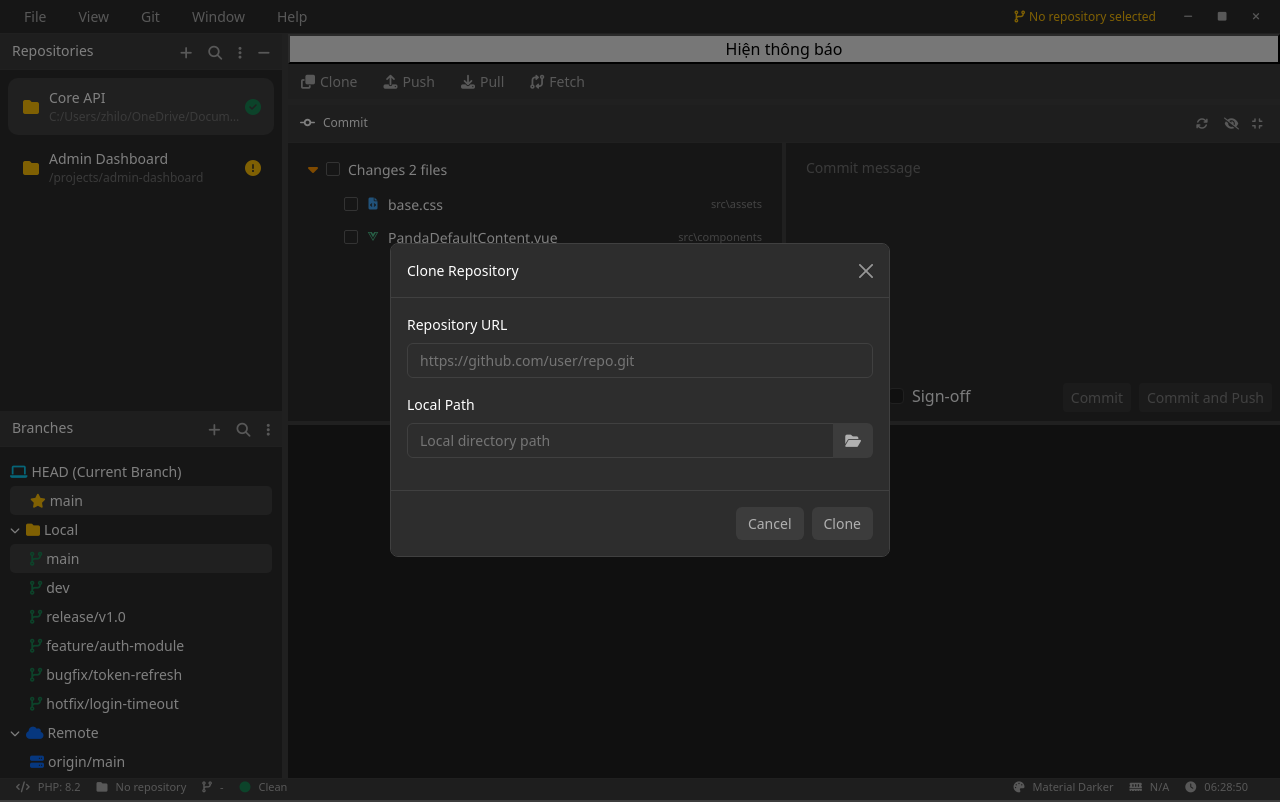
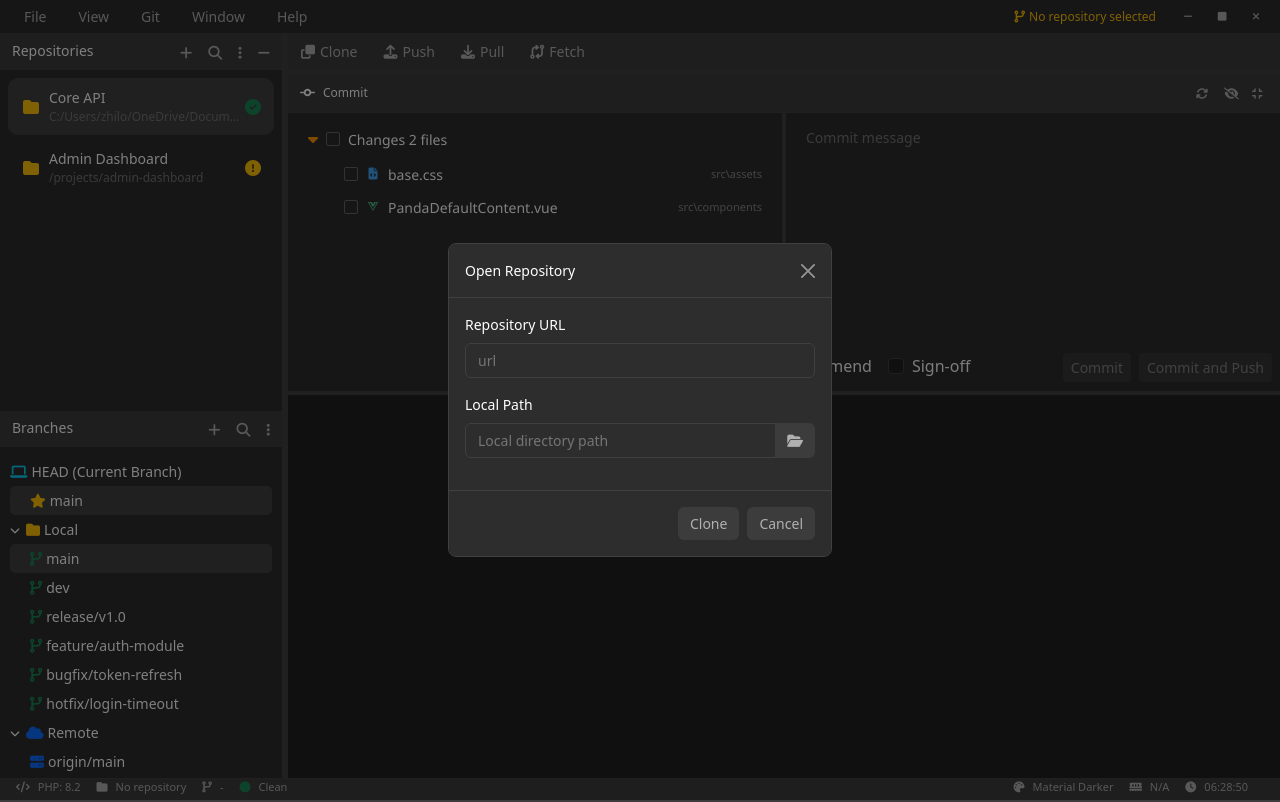
Before and after one commit to long2604205/git_ui, a Vue app: page / in a window 1280 px wide. Both pictures are taken after a click on the button "Clone". Built offline with nearby package versions, Linux system fonts and the light colour scheme.

Commit message:
#master Build User Interface - Build connect backend
Signed-off-by: [Lampart] Bui Phat Dat <phat_dat@lampart-vn.com>

```diff
--- a/src/components/PandaCommitPanel.vue
+++ b/src/components/PandaCommitPanel.vue
@@ -124,6 +124,7 @@
 <script setup>
 import { computed, onBeforeUnmount, onMounted, ref, watch } from 'vue'
 import mitter from '@/plugins/mitter.js'
+import api from '@/plugins/api.js'
 /*----Data----*/
 const amend = ref(false)
 const signOff = ref(false)
@@ -153,8 +154,8 @@ const canCommit = computed(() =>
 
 const selectedFilePaths = computed(() => {
   return changes.value
-    .filter(file => file.checked)
-    .map(file => file.path)
+    .filter(file => file.checked && file.path && file.name)
+    .map(file => `${file.path}/${file.name}`)
 })
 
 /*----Watch----*/
@@ -175,28 +176,22 @@ watch(changes, () => {
 }, { deep: true })
 
 /*----Method----*/
-function handleCommit(push = false) {
-  const payload = {
-    message: commitMessage.value,
-    files: selectedFilePaths.value,
-    amend: amend.value,
-    signoff: signOff.value,
-    push: push
-  }
-
-  alert(JSON.stringify(payload, null, 2)) // ← Show payload đẹp
-
-  // ✅ Gỡ comment phần bên dưới khi muốn gọi API thật:
-  /*
+async function handleCommit(push = false) {
   try {
-    const res = await axios.post('http://localhost:5000/api/v1/git/commit', payload)
+    const res = await api.post('/commit', {
+      repo_path: activeRepository.value.path,
+      message: commitMessage.value,
+      files: selectedFilePaths.value,
+      amend: amend.value,
+      signoff: signOff.value,
+      push: push
+    });
     alert(res.data.message || 'Commit thành công!')
     commitMessage.value = ''
   } catch (error) {
     alert(error.response?.data?.message || 'Lỗi commit!')
     console.error(error)
   }
-  */
 }
 
 function setAllChecked(checked) {
--- a/src/components/PandaDefaultContent.vue
+++ b/src/components/PandaDefaultContent.vue
@@ -6,7 +6,7 @@
 
       <div class="col main-content">
         <!--Toolbar-->
-        <button class="btn-primary" @click="showAlert">Hiện thông báo</button>
+<!--        <button class="btn-primary" @click="showAlert">Hiện thông báo</button>-->
         <panda-toolbar/>
 
         <!--Commit Panel-->
@@ -31,12 +31,12 @@ const show = ref(false)
 const alertMessage = ref('')
 const alertType = ref('info')
 
-const showAlert = () => {
-  alertMessage.value = 'Thành công rồi nhé!'
-  alertType.value = 'success'
-  show.value = true
-  setTimeout(() => (show.value = false), 3000)
-}
+// const showAlert = () => {
+//   alertMessage.value = 'Thành công rồi nhé!'
+//   alertType.value = 'success'
+//   show.value = true
+//   setTimeout(() => (show.value = false), 3000)
+// }
 </script>
 <style scoped>
 .main-container {
--- a/src/components/PandaRepositoryWorkspace.vue
+++ b/src/components/PandaRepositoryWorkspace.vue
@@ -246,15 +246,13 @@ const repositories = ref([
         id: 1,
         name: 'base.css',
         path: 'src\\assets',
-        type: 'css',
-        selected: false
+        type: 'css'
       },
       {
         id: 2,
         name: 'PandaDefaultContent.vue',
         path: 'src\\components',
-        type: 'vue',
-        selected: false
+        type: 'vue'
       }
     ]
   },
@@ -299,9 +297,9 @@ onMounted(() => {
     setActiveRepository(repositories.value[0])
   }
 
-  mitter.on('open-repository', (repoPath) => {
-    repositories.value.push(repoPath);
-    activeRepository.value = repoPath;
+  mitter.on('open-repository', (repo) => {
+    repositories.value.push(repo);
+    activeRepository.value = repo;
   })
 });
 
@@ -456,8 +454,32 @@ function handleContextAction({ action, branch }) {
 }
 
 function switchBranch(branchName) {
+  if (branchName.includes("origin/")) {
+    branchName = branchName.replace("origin/", "");
+  }
   if (activeRepository.value) {
-    activeRepository.value.currentBranch = branchName
+    checkoutBranch(activeRepository.value, branchName)
+  }
+}
+
+async function checkoutBranch(repoPath, branchName) {
+  try {
+    const response = await api.post('/checkout-branch', {
+      repo_path: activeRepository.value.path,
+      branch_name: branchName
+    });
+
+    const result = response.data.data
+
+    if (result) {
+      activeRepository.value.currentBranch = result.currentBranch
+      activeRepository.value.branches.local.push(result.currentBranch)
+    } else {
+      console.error('❌ Failed to open repository: No data returned');
+    }
+
+  } catch (error) {
+    console.error('❌ Error opening repository:', error.message);
   }
 }
 
@@ -468,7 +490,7 @@ function toggle(section) {
 function setActiveRepository(repo) {
   activeRepository.value = repo
   mitter.emit('set-active-repository', repo)
-
+  mitter.emit('push-repository', repo.path)
   window.__activeRepository = repo
 }
 
--- a/src/components/PandaToolbar.vue
+++ b/src/components/PandaToolbar.vue
@@ -11,13 +11,19 @@
           </button>
         </div>
         <div class="toolbar-buttons">
-          <button class="btn btn-toolbar">
+          <button
+            class="btn btn-toolbar"
+            @click="pushRepository"
+          >
             <i class="fas fa-upload"></i>
             <span class="label-toolbar">Push</span>
           </button>
         </div>
         <div class="toolbar-buttons">
-          <button class="btn btn-toolbar">
+          <button
+            class="btn btn-toolbar"
+            @click="pullRepository"
+          >
             <i class="fas fa-download"></i>
             <span class="label-toolbar">Pull</span>
           </button>
@@ -32,17 +38,51 @@
     </div>
   </div>
   <div class="toolbar-line"></div>
-
-  <panda-clone-form ref="cloneModal"/>
 </template>
 <script setup>
-import { ref } from 'vue'
+import { showPageInModal } from '@/services/modals.js'
 import PandaCloneForm from '@/components/modals/PandaCloneForm.vue'
-
-const cloneModal = ref(null);
+import api from '@/plugins/api.js'
+import { onBeforeUnmount, onMounted, ref } from 'vue'
+import mitter from '@/plugins/mitter.js'
+const repoPath = ref('')
 
 const cloneRepository = () => {
-  cloneModal.value?.openModal()
+  showPageInModal(PandaCloneForm, {}, { width: '30%' })
+}
+
+onMounted(() => {
+  mitter.on('push-repository', (path) => {
+    repoPath.value = path
+  })
+});
+
+onBeforeUnmount(() => {
+  mitter.off('push-repository')
+})
+
+async function pushRepository() {
+  try {
+    const res = await api.post('/push', {
+      repo_path: repoPath.value
+    });
+    alert(res.data.message || 'Push thành công!')
+  } catch (error) {
+    alert(error.response?.data?.message || 'Lỗi Push!')
+    console.error(error)
+  }
+}
+
+async function pullRepository() {
+  try {
+    const res = await api.post('/pull', {
+      repo_path: repoPath.value
+    });
+    alert(res.data.message || 'Pull thành công!')
+  } catch (error) {
+    alert(error.response?.data?.message || 'Lỗi pull!')
+    console.error(error)
+  }
 }
 </script>
 <style scoped>
--- a/src/components/modals/PandaCloneForm.vue
+++ b/src/components/modals/PandaCloneForm.vue
@@ -1,72 +1,98 @@
 <template>
-  <div class="modal fade" id="cloneRepoModal" tabindex="-1" ref="modalRef">
-    <div class="modal-dialog modal-dialog-centered">
-      <div class="modal-content">
-        <div class="modal-header">
-          <h5 class="modal-title">Clone Repository</h5>
-          <button type="button" class="btn-close btn-close-white" data-bs-dismiss="modal"></button>
-        </div>
-        <div class="modal-body">
+  <base-form
+    ref="openCloneRepositoryForm"
+    v-model="visible"
+    title="Open Repository">
+    <template #content>
       <div class="mb-3">
         <label for="clone-url" class="form-label">Repository URL</label>
-            <input type="text" class="form-control" id="clone-url" placeholder="https://github.com/user/repo.git">
+        <input
+          v-model="repoUrl"
+          type="text"
+          class="form-control"
+          placeholder="url">
       </div>
       <div class="mb-3">
         <label for="clone-path" class="form-label">Local Path</label>
         <div class="input-group">
-              <input type="text" class="form-control" id="clone-path" placeholder="Local directory path">
-              <button class="btn btn-open-local" type="button" id="browse-clone">
+          <input
+            v-model="localPath"
+            type="text"
+            class="form-control"
+            placeholder="Local directory path">
+          <button
+            class="btn btn-open-local"
+            type="button"
+            @click="chooseFolder">
             <i class="fas fa-folder-open"></i>
           </button>
         </div>
       </div>
-        </div>
-        <div class="modal-footer">
-          <button type="button" class="btn btn-cancel" data-bs-dismiss="modal">Cancel</button>
-          <button type="button" class="btn btn-clone" id="clone-repo-confirm">Clone</button>
-        </div>
-      </div>
-    </div>
-  </div>
+    </template>
+    <template #footer>
+      <button
+        type="button"
+        class="btn btn-clone"
+        @click="cloneRepository">
+        <span>Clone</span>
+      </button>
+      <button
+        type="button"
+        class="btn btn-cancel"
+        data-bs-dismiss="modal">
+        <span>Cancel</span>
+      </button>
+    </template>
+  </base-form>
 </template>
 
 <script setup>
-import { ref, onMounted } from 'vue'
-import { Modal } from 'bootstrap'
+import BaseForm from '@/components/modals/BaseForm.vue'
+import { ref } from 'vue'
+import api from '@/plugins/api.js'
+import mitter from '@/plugins/mitter.js'
 
-const modalRef = ref(null)
-let modalInstance = null
+const openCloneRepositoryForm = ref(null)
+const visible = ref(false)
+const repoUrl = ref('')
+const localPath = ref('')
 
-onMounted(() => {
-  if (modalRef.value) {
-    modalInstance = new Modal(modalRef.value)
+const chooseFolder = async () => {
+  const selected = await window.electronAPI?.selectFolder()
+  if (selected) {
+    localPath.value = selected
   }
-})
-
-const openModal = () => {
-  if (modalInstance) modalInstance.show()
 }
 
-defineExpose({
-  openModal
-})
+function cloneRepository (){
+  handleCloneRepo(repoUrl.value, localPath.value)
+  openCloneRepositoryForm.value?.close()
+}
+
+async function handleCloneRepo(repoPath, localPath) {
+  try {
+    const response = await api.post('/clone', {
+      repo_url: repoPath,
+      destination: localPath
+    });
+
+    const result = response.data.data
+
+    if (result) {
+      mitter.emit('open-repository', result)
+
+    } else {
+      console.error('❌ Failed to open repository: No data returned');
+    }
+
+  } catch (error) {
+    console.error('❌ Error opening repository:', error.message);
+  }
+}
 </script>
 <style scoped>
 *{
   font-size: 14px;
-}
-.modal-content {
-  background-color: var(--bg-secondary);
-  color: var(--text-primary);
-  border: 1px solid var(--border-color);
-}
-
-.modal-header {
-  border-bottom: 1px solid var(--border-color);
-}
-
-.modal-footer {
-  border-top: 1px solid var(--border-color);
 }
 
 .btn-cancel, .btn-clone, .btn-clone:disabled {
--- a/src/components/modals/PandaOpenRepositoryForm.vue
+++ b/src/components/modals/PandaOpenRepositoryForm.vue
@@ -19,7 +19,6 @@
       </div>
     </template>
     <template #footer>
-      <button type="button" class="btn btn-cancel" data-bs-dismiss="modal">Cancel</button>
       <button
         type="button"
         class="btn btn-clone"
@@ -27,6 +26,12 @@
         @click="openRepository"
       >
         <span>Open</span>
+      </button>
+      <button
+        type="button"
+        class="btn btn-cancel"
+        data-bs-dismiss="modal">
+        <span>Cancel</span>
       </button>
     </template>
   </base-form>
@@ -56,7 +61,7 @@ function openRepository (){
 }
 async function handleOpenRepo(repoPath) {
   try {
-    const response = await api.post('/git/open-repository', {
+    const response = await api.post('/open-repository', {
       repo_path: repoPath
     });
 
```
Lines whose indentation alone changed are shown as unchanged.
